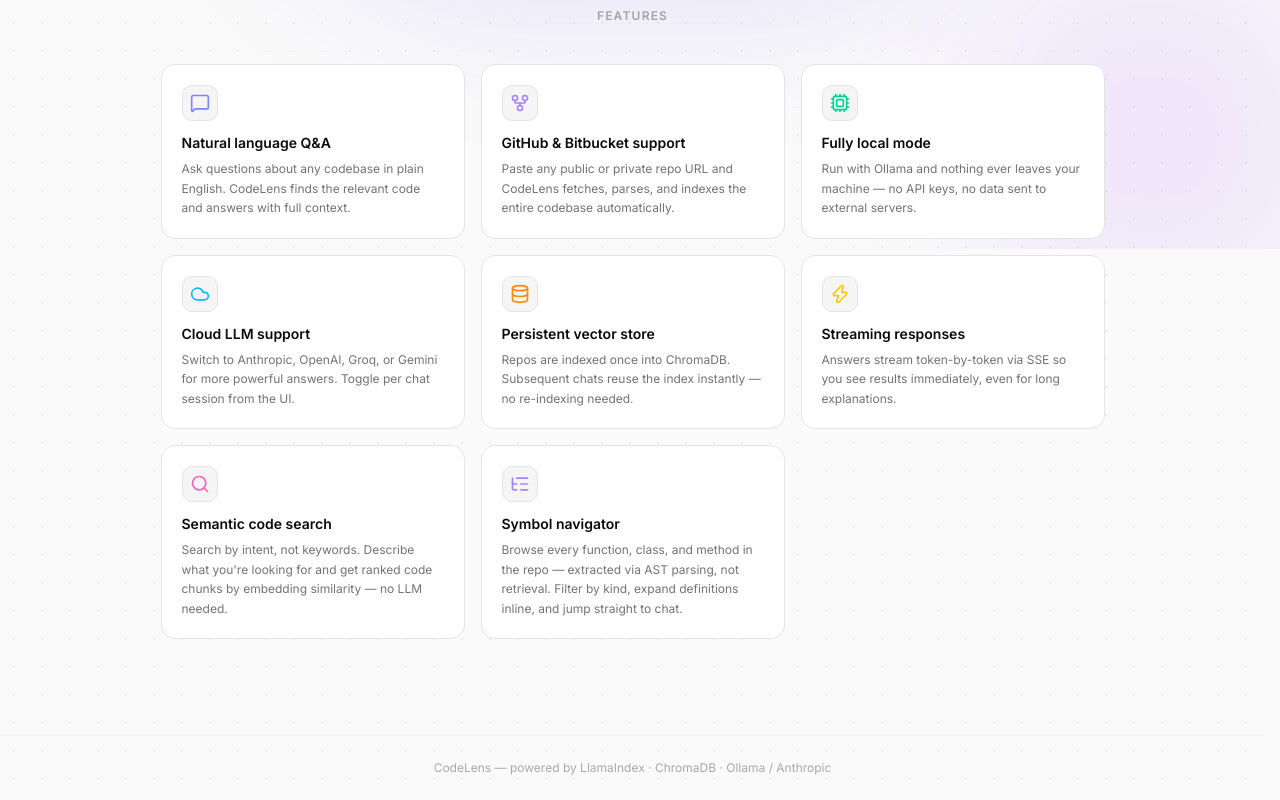
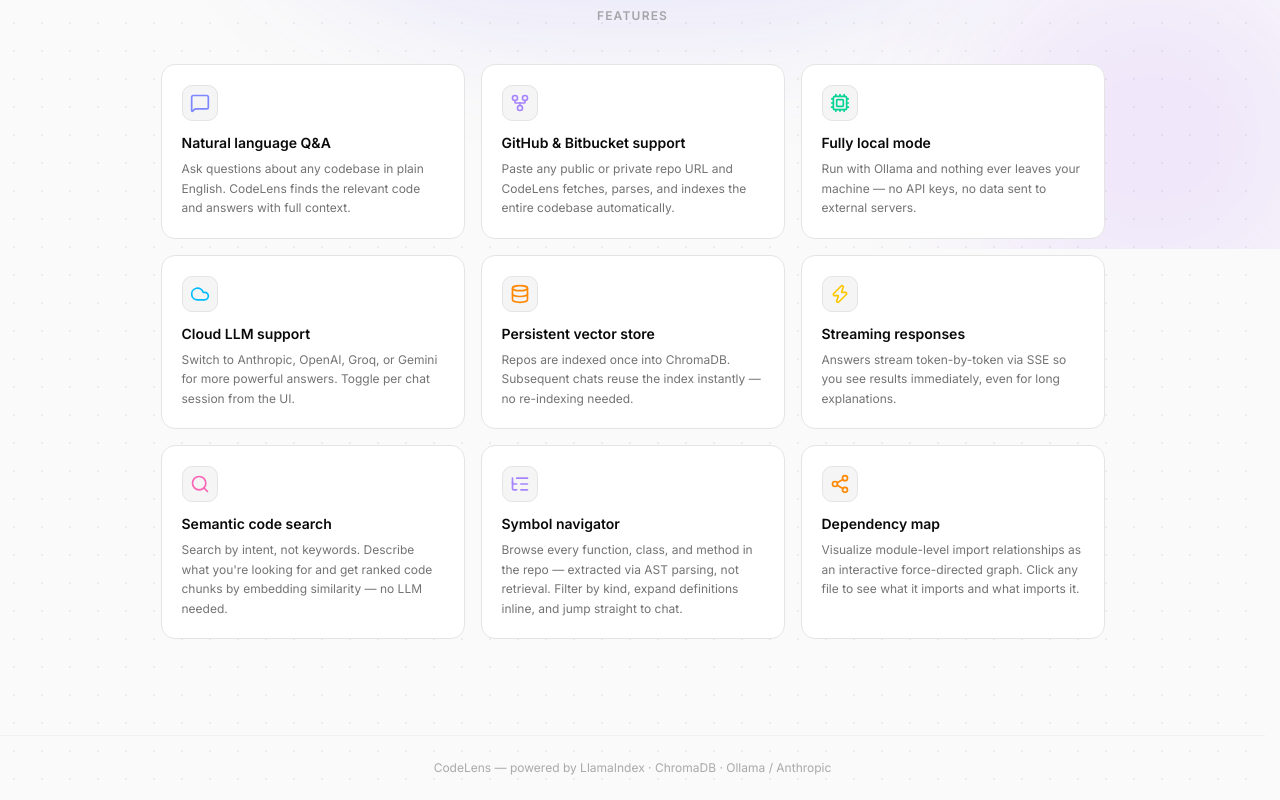
Before and after one commit to nithiin7/repo-chat, a Next.js app in the folder frontend/: page / in a window 1280 px wide. Shown: the part 551-1351 px from the top of the page. Built offline with nearby package versions, Linux system fonts and the light colour scheme.

Commit message:
docs: add visualization as a feature in root page

```diff
--- a/frontend/app/page.tsx
+++ b/frontend/app/page.tsx
@@ -12,6 +12,7 @@ import {
   Database,
   Search,
   ListTree,
+  Share2,
   ArrowRight,
 } from 'lucide-react'
 import { ThemeToggle } from '@/components/ui/theme-toggle'
@@ -66,6 +67,12 @@ const FEATURES = [
     title: 'Symbol navigator',
     description:
       'Browse every function, class, and method in the repo — extracted via AST parsing, not retrieval. Filter by kind, expand definitions inline, and jump straight to chat.',
+  },
+  {
+    icon: <Share2 className="size-5 text-orange-400" />,
+    title: 'Dependency map',
+    description:
+      'Visualize module-level import relationships as an interactive force-directed graph. Click any file to see what it imports and what imports it.',
   },
 ]
 
```
Also changed, not shown: 1 other file (tests, documents, lock files or other folders).
